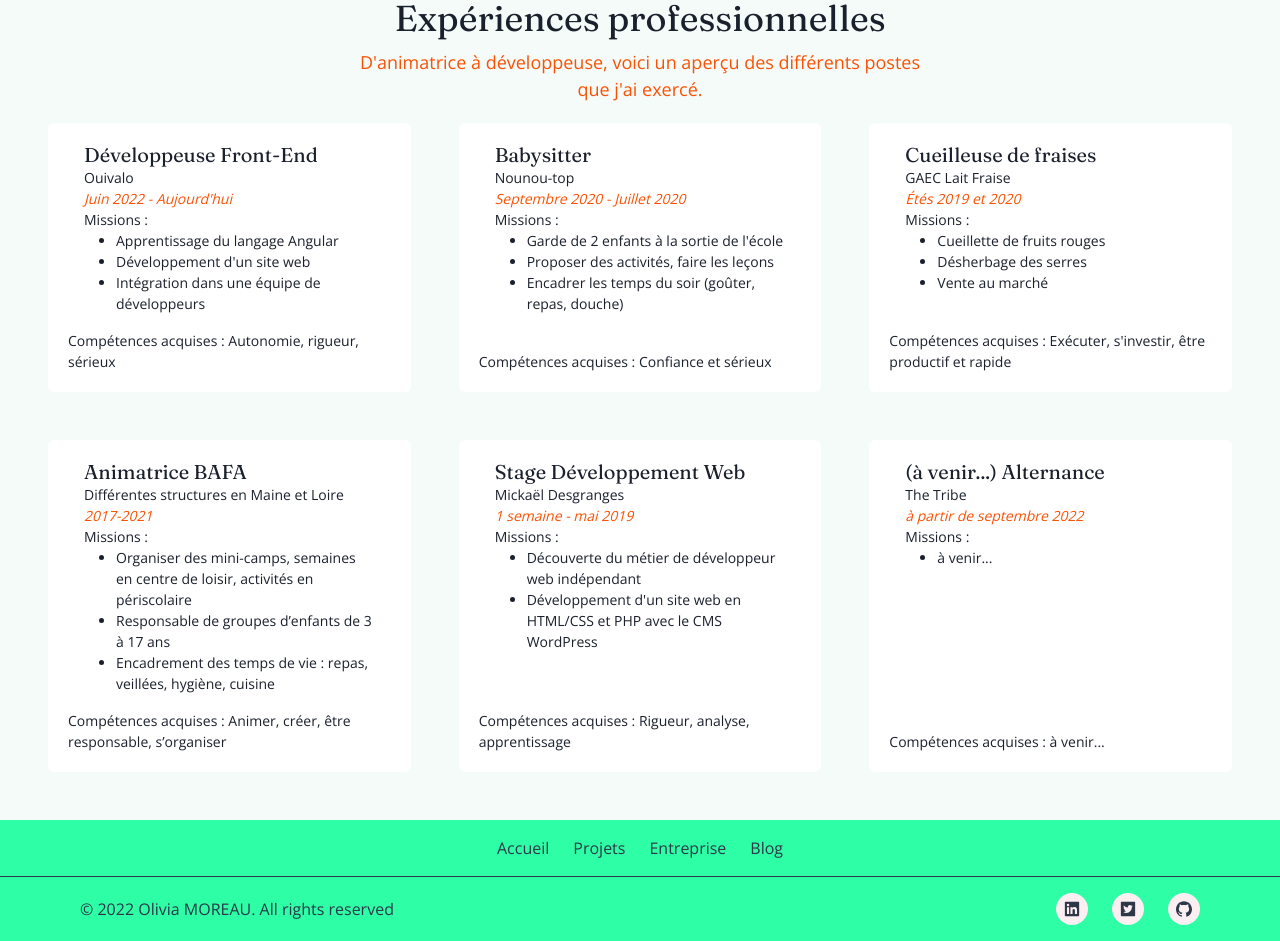
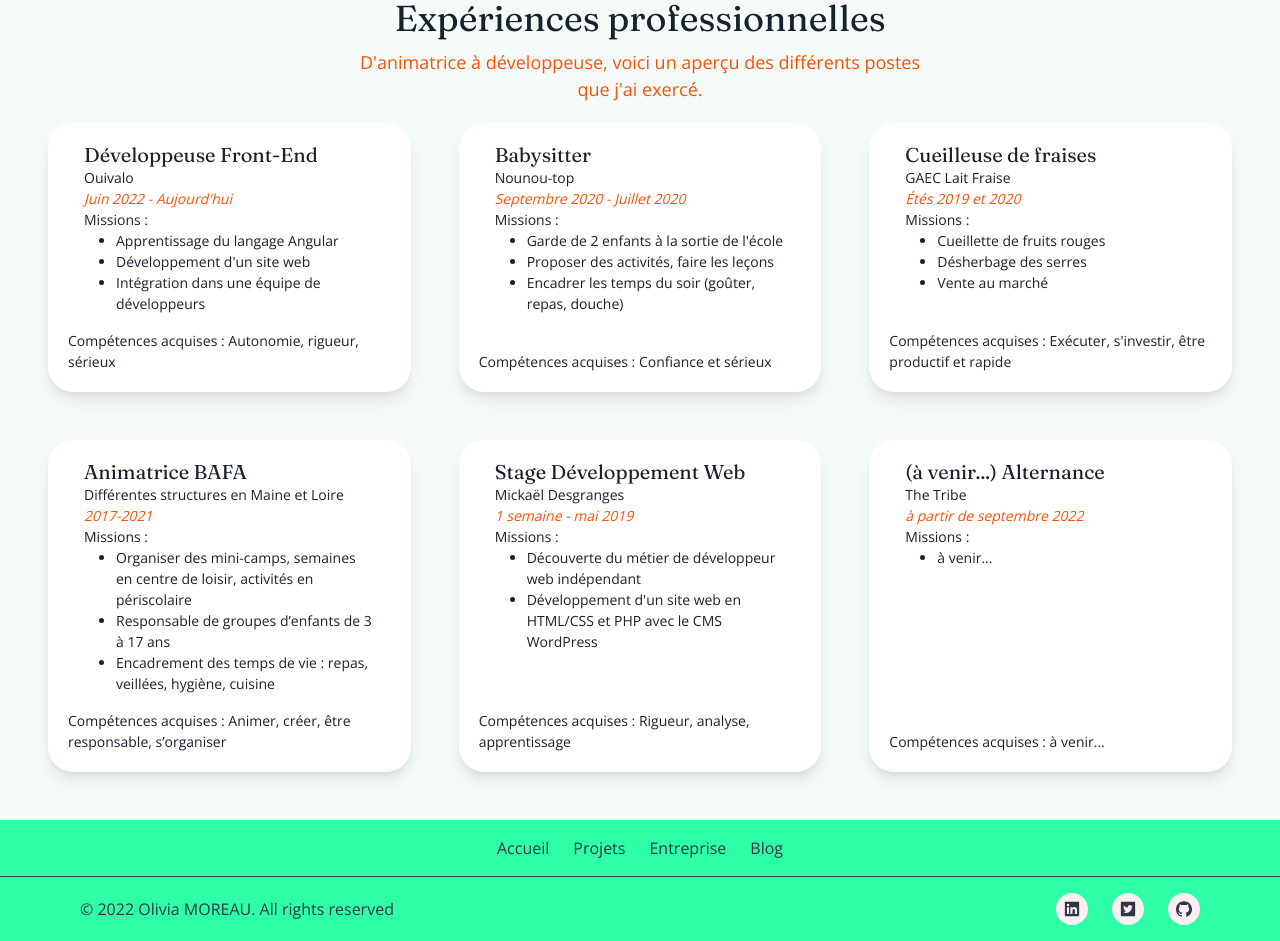
Before and after one commit to Liv44/Blog_OliviaMOREAU, a Next.js app: page / in a window 1280 px wide. Shown: the part 640-1581 px from the top of the page. Built offline with nearby package versions, Linux system fonts and the light colour scheme.

Commit message:
style(box shadow): adding box shadow to Experience Card

```diff
--- a/components/pages/Home/ExperienceList/ExperienceCard/ExperienceCard.tsx
+++ b/components/pages/Home/ExperienceList/ExperienceCard/ExperienceCard.tsx
@@ -32,8 +32,9 @@ const ExperienceCard: FC<ExperienceCardProps> = ({
       bg="white"
       w="100%"
       h="100%"
-      borderRadius={"md"}
+      borderRadius={25}
       p="5"
+      boxShadow={"lg"}
     >
       <Container>
         <Heading size="md">{title}</Heading>
```
